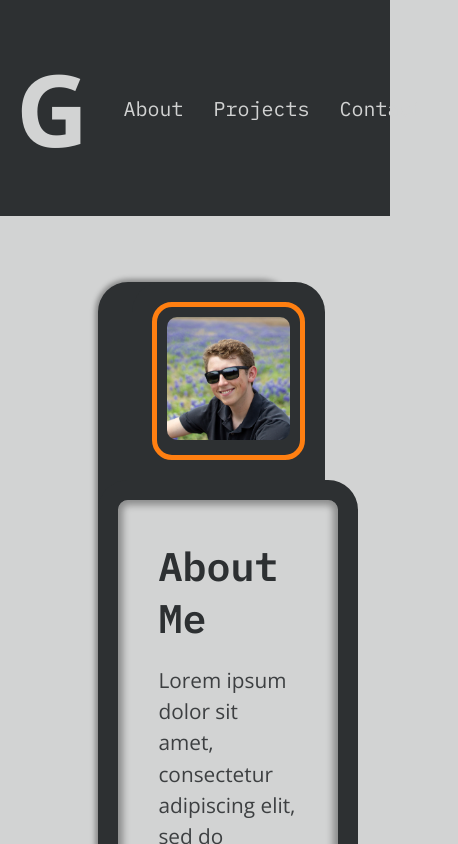
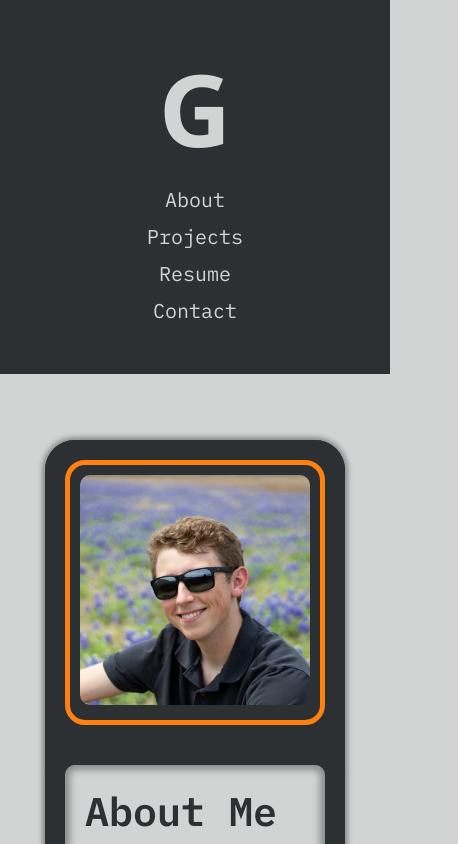
Before and after one commit to Grey-Whitt/portfolio-v3, a React (Create React App) app in the folder client/: page / in a window 390 px wide. Shown: the top 844 px of the page, 458 px wide, since content can reach past the window. Built offline with nearby package versions, Linux system fonts and the light colour scheme.

Commit message:
made header responsive and fixed issue that was breaking about section at less than 500px

```diff
--- a/client/src/App.js
+++ b/client/src/App.js
@@ -8,7 +8,6 @@ import styled from 'styled-components'
 
 const Main = styled.main`
   margin: 0 auto;
-  max-width: 85%;
   padding: 50px 30px;
 `
 
--- a/client/src/components/About/About.styled.js
+++ b/client/src/components/About/About.styled.js
@@ -10,10 +10,9 @@ export const AboutContainer = styled.div`
   border-radius: 30px;
   background-color: ${({ theme }) => theme.colors.jet};
 
-  @media (max-width: 1780px) {
+  @media (max-width: 1300px) {
     flex-direction: column;
     align-items: center;
-    max-width: 80%;
     margin: auto;
   }
 `
@@ -24,7 +23,7 @@ export const AboutLeft = styled.div`
   color: ${({ theme }) => theme.colors.lightGray};
   border-radius: 30px 0 0 30px;
 
-  @media (max-width: 1780px) {
+  @media (max-width: 1300px) {
     border-radius: 30px 30px 0 0;
   }
 
@@ -52,11 +51,19 @@ export const AboutRight = styled.div`
 
   .bio {
     padding: 40px;
+
+    @media (max-width: 500px) {
+      padding: 20px;
+    }
   }
 
   p {
     color: ${({ theme }) => theme.colors.jet} !important;
     font-size: 1.3rem;
+
+    @media (max-width: 500px) {
+      font-size: 16px;
+    }
   }
 
   h2 {
--- a/client/src/components/Header/Header.styled.js
+++ b/client/src/components/Header/Header.styled.js
@@ -7,6 +7,11 @@ export const StyledHeader = styled.header`
   align-items: center;
   justify-content: space-between;
   margin-bottom: 16px;
+  overflow: hidden;
+
+  @media (max-width: 500px) {
+    display: block;
+  }
 `
 
 export const Nav = styled.nav`
@@ -30,6 +35,9 @@ export const NavLink = styled.a`
 export const StyledLinks = styled.div`
   display: flex;
   align-items: center;
+  justify-content: center;
+  margin: auto;
+
   ol {
     display: flex;
     justify-content: space-between;
@@ -37,8 +45,14 @@ export const StyledLinks = styled.div`
     padding: 0;
     margin: 0;
     list-style: none;
+
+    @media (max-width: 500px) {
+      display: block;
+      text-align: center;
+    }
+
     li {
-      margin: 0 5px;
+      margin: 10px 5px;
       position: relative;
       a {
         padding: 10px;
@@ -56,6 +70,10 @@ export const Logo = styled.div`
   font-weight: 600;
   font-size: 50px;
 
+  @media (max-width: 500px) {
+    margin: 0;
+  }
+
   h1 {
     margin: 0;
   }
--- a/client/src/components/Header/index.js
+++ b/client/src/components/Header/index.js
@@ -8,7 +8,11 @@ const navLinks = [
   },
   {
     name: 'Projects',
-    url: '/jobs',
+    url: '/projects',
+  },
+  {
+    name: 'Resume',
+    url: '/resume',
   },
   {
     name: 'Contact',
```
